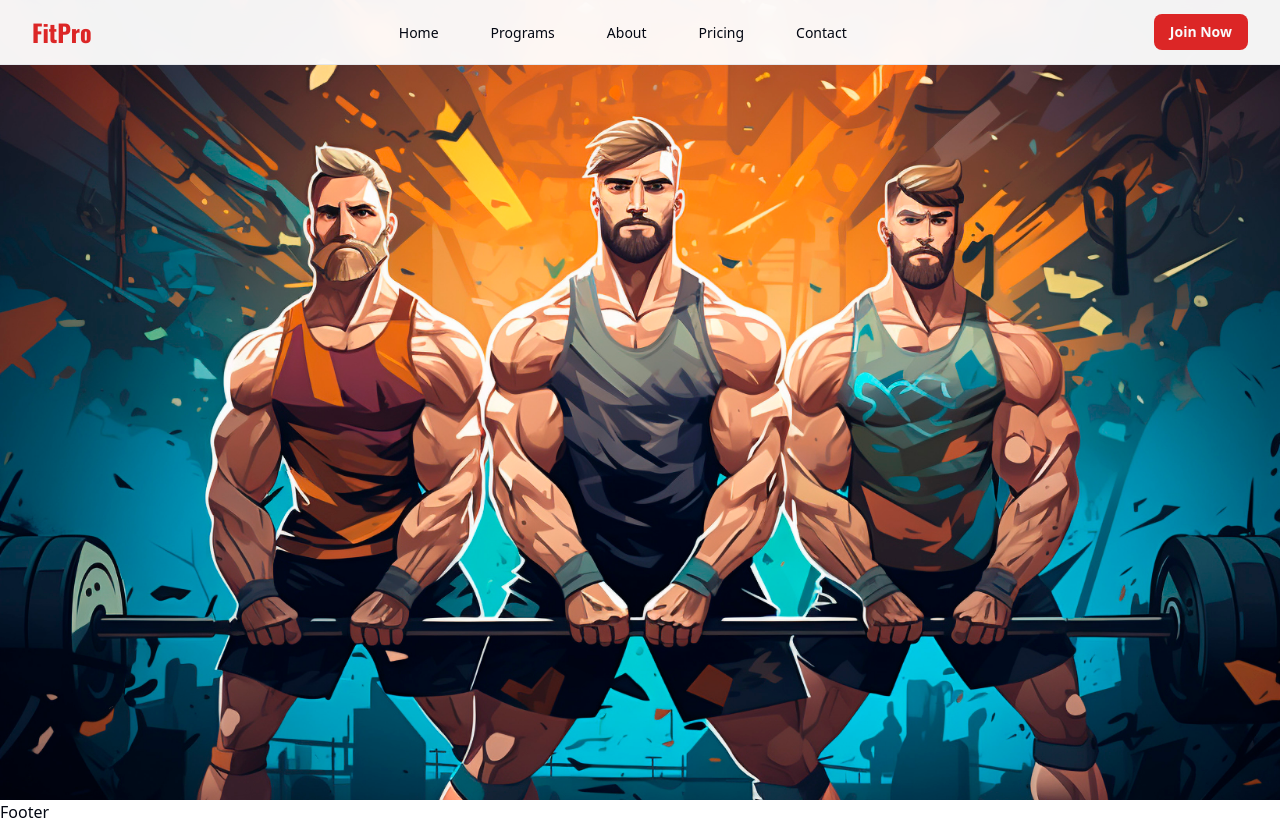
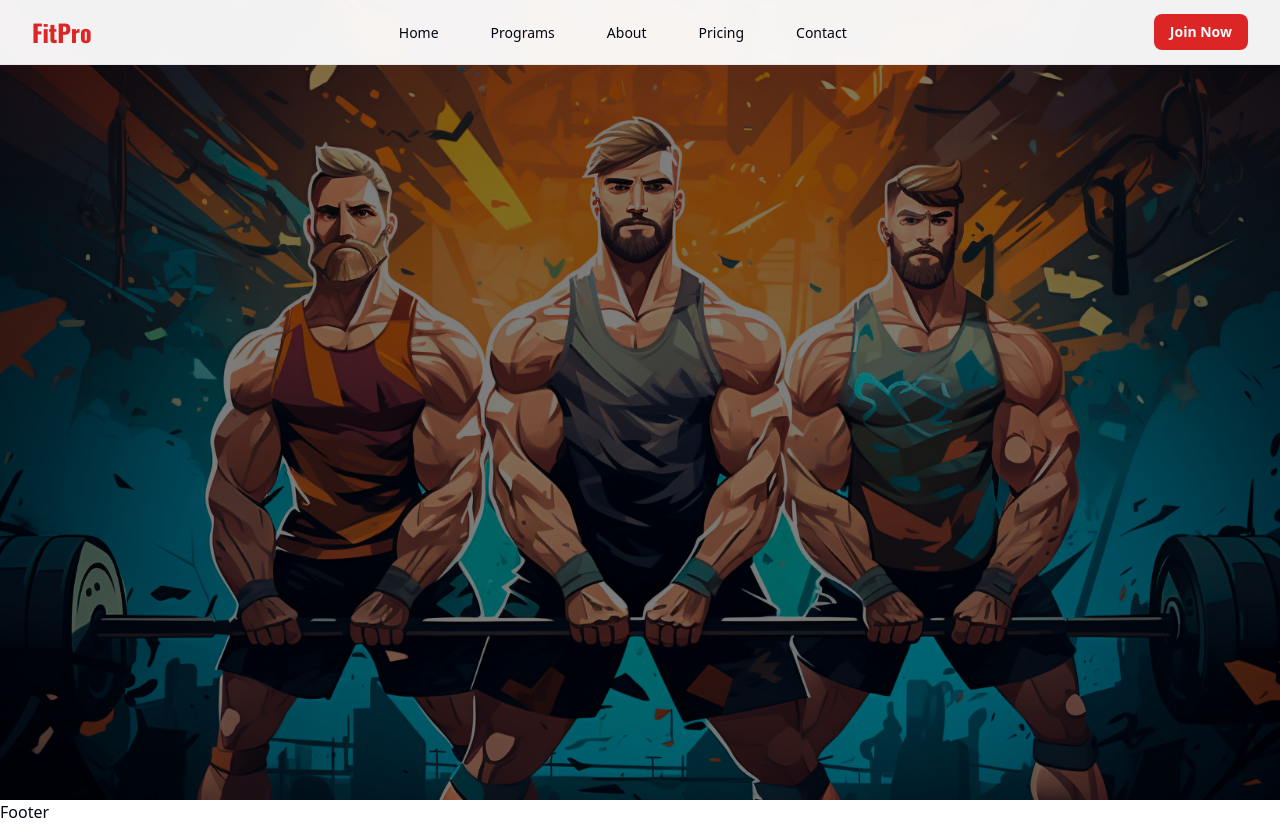
Before and after one commit to emmeiwhite/fitness-app, a Next.js app: page / in a window 1280 px wide. Built offline with nearby package versions, Linux system fonts and the light colour scheme.

Commit message:
Add overlay --- Art & Design beautiful

```diff
--- a/src/components/standalone/Hero.tsx
+++ b/src/components/standalone/Hero.tsx
@@ -15,6 +15,10 @@ export default function Hero() {
           className="object-cover object-center w-full"
         />
 
+        {/* 2. Overlay */}
+
+        <div className="absolute inset-0 bg-black/50"></div>
+
         {/* 3. Hero Text */}
       </div>
     </section>
```
